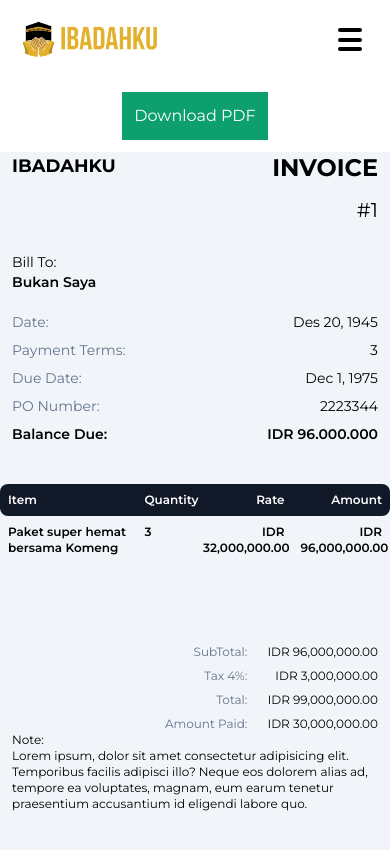
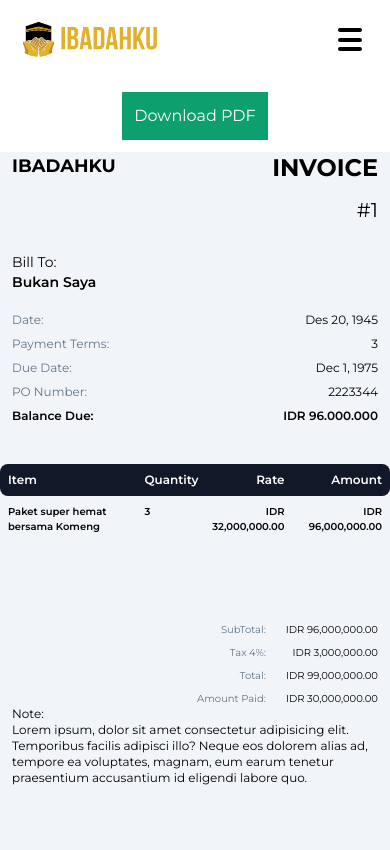
Before and after one commit to fikriymnn/umr-web, a Next.js app: page /akun/PesananSaya/invoice in a window 390 px wide. Shown: the top 850 px of the page. Built offline with nearby package versions, Linux system fonts and the light colour scheme; no server answers.

Commit message:
ubah font size

```diff
--- a/src/app/akun/PesananSaya/invoice/page.jsx
+++ b/src/app/akun/PesananSaya/invoice/page.jsx
@@ -68,18 +68,18 @@ const GenericPdfDownloader = () => {
                             <div className='flex gap-5 md:justify-normal justify-between px-3 '>
                                 <div className='md:text-end text-start flex flex-col gap-2 '>
 
-                                    <p className='text-slate-500 md:text-xl sm:text-lg text-sm'>Date:</p>
-                                    <p className='text-slate-500 md:text-xl sm:text-lg text-sm'>Payment Terms:</p>
-                                    <p className='text-slate-500 md:text-xl sm:text-lg text-sm'>Due Date:</p>
-                                    <p className='text-slate-500 md:text-xl sm:text-lg text-sm'>PO Number:</p>
-                                    <p className='font-semibold md:text-xl sm:text-lg text-sm'>Balance Due:</p>
+                                    <p className='text-slate-500 md:text-xl sm:text-lg text-xs'>Date:</p>
+                                    <p className='text-slate-500 md:text-xl sm:text-lg text-xs'>Payment Terms:</p>
+                                    <p className='text-slate-500 md:text-xl sm:text-lg text-xs'>Due Date:</p>
+                                    <p className='text-slate-500 md:text-xl sm:text-lg text-xs'>PO Number:</p>
+                                    <p className='font-semibold md:text-xl sm:text-lg text-xs'>Balance Due:</p>
                                 </div>
                                 <div className='text-end flex flex-col gap-2'>
-                                    <p className='md:text-xl sm:text-lg text-sm'>Des 20, 1945</p>
-                                    <p className='md:text-xl sm:text-lg text-sm'>3</p>
-                                    <p className='md:text-xl sm:text-lg text-sm'>Dec 1, 1975</p>
-                                    <p className='md:text-xl sm:text-lg text-sm'>2223344</p>
-                                    <p className='font-semibold md:text-xl sm:text-lg text-sm'>IDR 96.000.000</p>
+                                    <p className='md:text-xl sm:text-lg text-xs'>Des 20, 1945</p>
+                                    <p className='md:text-xl sm:text-lg text-xs'>3</p>
+                                    <p className='md:text-xl sm:text-lg text-xs'>Dec 1, 1975</p>
+                                    <p className='md:text-xl sm:text-lg text-xs'>2223344</p>
+                                    <p className='font-semibold md:text-xl sm:text-lg text-xs'>IDR 96.000.000</p>
                                 </div>
 
                             </div>
@@ -104,16 +104,16 @@ const GenericPdfDownloader = () => {
                         </thead>
                         <tbody>
                             <tr className="flex">
-                                <td className="flex flex-col md:w-[50%] w-[35%] md:p-3 p-2 font-semibold md:text-lg sm:text-sm text-xs">
+                                <td className="flex flex-col md:w-[50%] w-[35%] md:p-3 p-2 font-semibold md:text-lg sm:text-sm text-[10px]">
                                     Paket super hemat bersama Komeng
                                 </td>
-                                <td className="flex flex-col  w-[15%] md:p-3 p-2 font-semibold md:text-lg sm:text-sm text-xs">
+                                <td className="flex flex-col  w-[15%] md:p-3 p-2 font-semibold md:text-lg sm:text-sm text-[10px]">
                                     3
                                 </td>
-                                <td className="flex flex-col md:w-[15%] w-[25%]  md:p-3 p-2 font-semibold md:text-lg sm:text-sm text-xs text-end">
+                                <td className="flex flex-col md:w-[15%] w-[25%]  md:p-3 p-2 font-semibold md:text-lg sm:text-sm text-[10px] text-end">
                                     IDR 32,000,000.00
                                 </td>
-                                <td className="flex flex-col md:w-[20%] w-[25%] md:p-3 p-2 font-semibold md:text-lg sm:text-sm text-xs text-end">
+                                <td className="flex flex-col md:w-[20%] w-[25%] md:p-3 p-2 font-semibold md:text-lg sm:text-sm text-[10px] text-end">
                                     IDR 96,000,000.00
                                 </td>
                             </tr>
@@ -124,17 +124,17 @@ const GenericPdfDownloader = () => {
                         <div className='flex gap-5 justify-end mt-20 px-3'>
                             <div className='text-end flex flex-col gap-2'>
 
-                                <p className='text-slate-500 md:text-xl sm:text-lg text-xs'>SubTotal:</p>
-                                <p className='text-slate-500 md:text-xl sm:text-lg text-xs'>Tax 4%:</p>
-                                <p className='text-slate-500 md:text-xl sm:text-lg text-xs'>Total:</p>
-                                <p className='text-slate-500 md:text-xl sm:text-lg text-xs'>Amount Paid:</p>
+                                <p className='text-slate-500 md:text-xl sm:text-lg text-[10px]'>SubTotal:</p>
+                                <p className='text-slate-500 md:text-xl sm:text-lg text-[10px]'>Tax 4%:</p>
+                                <p className='text-slate-500 md:text-xl sm:text-lg text-[10px]'>Total:</p>
+                                <p className='text-slate-500 md:text-xl sm:text-lg text-[10px]'>Amount Paid:</p>
 
                             </div>
                             <div className='text-end flex flex-col gap-2'>
-                                <p className='md:text-xl sm:text-lg text-xs'>IDR 96,000,000.00</p>
-                                <p className='md:text-xl sm:text-lg text-xs'>IDR 3,000,000.00</p>
-                                <p className='md:text-xl sm:text-lg text-xs'>IDR 99,000,000.00</p>
-                                <p className='md:text-xl sm:text-lg text-xs'>IDR 30,000,000.00</p>
+                                <p className='md:text-xl sm:text-lg text-[10px]'>IDR 96,000,000.00</p>
+                                <p className='md:text-xl sm:text-lg text-[10px]'>IDR 3,000,000.00</p>
+                                <p className='md:text-xl sm:text-lg text-[10px]'>IDR 99,000,000.00</p>
+                                <p className='md:text-xl sm:text-lg text-[10px]'>IDR 30,000,000.00</p>
 
                             </div>
 
```
